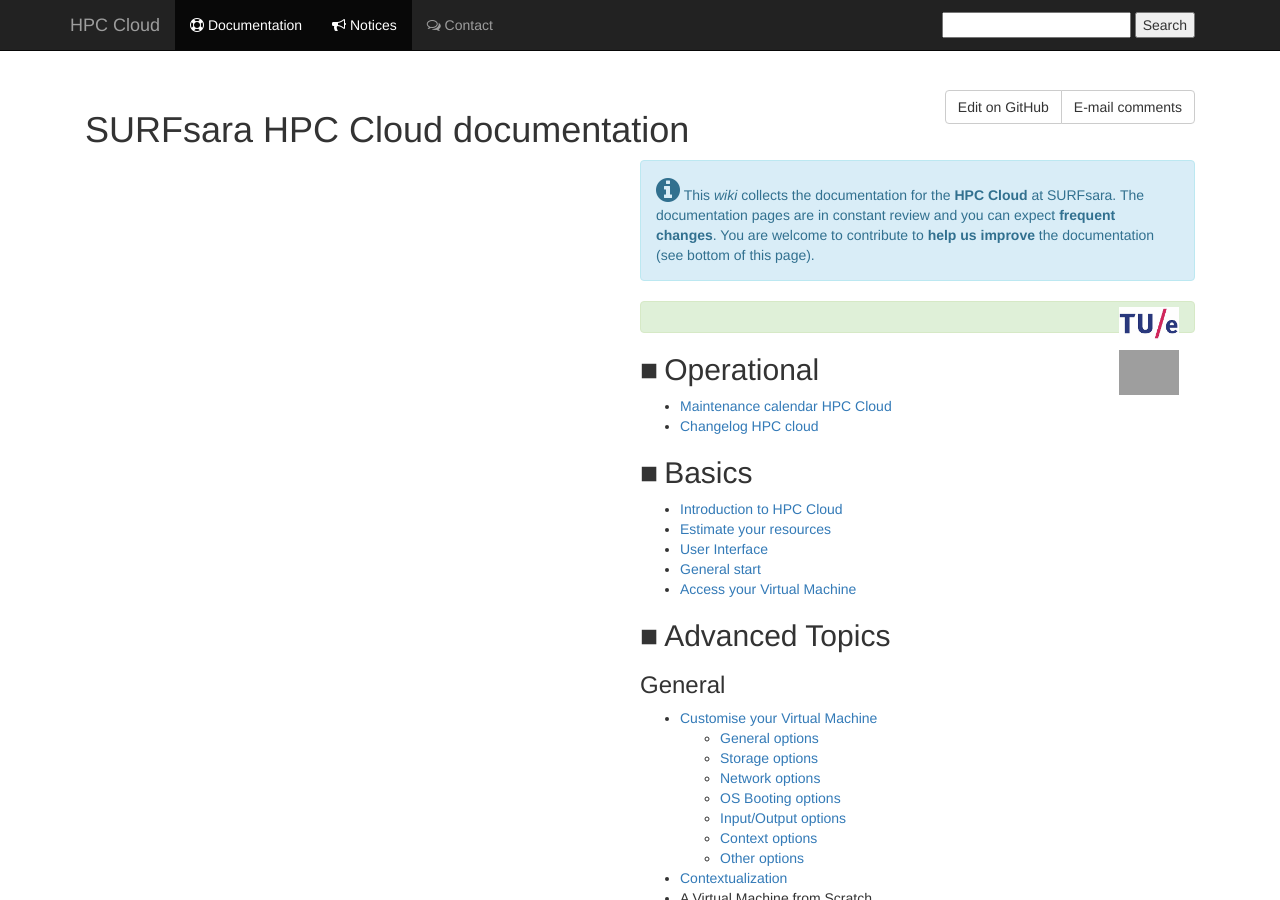
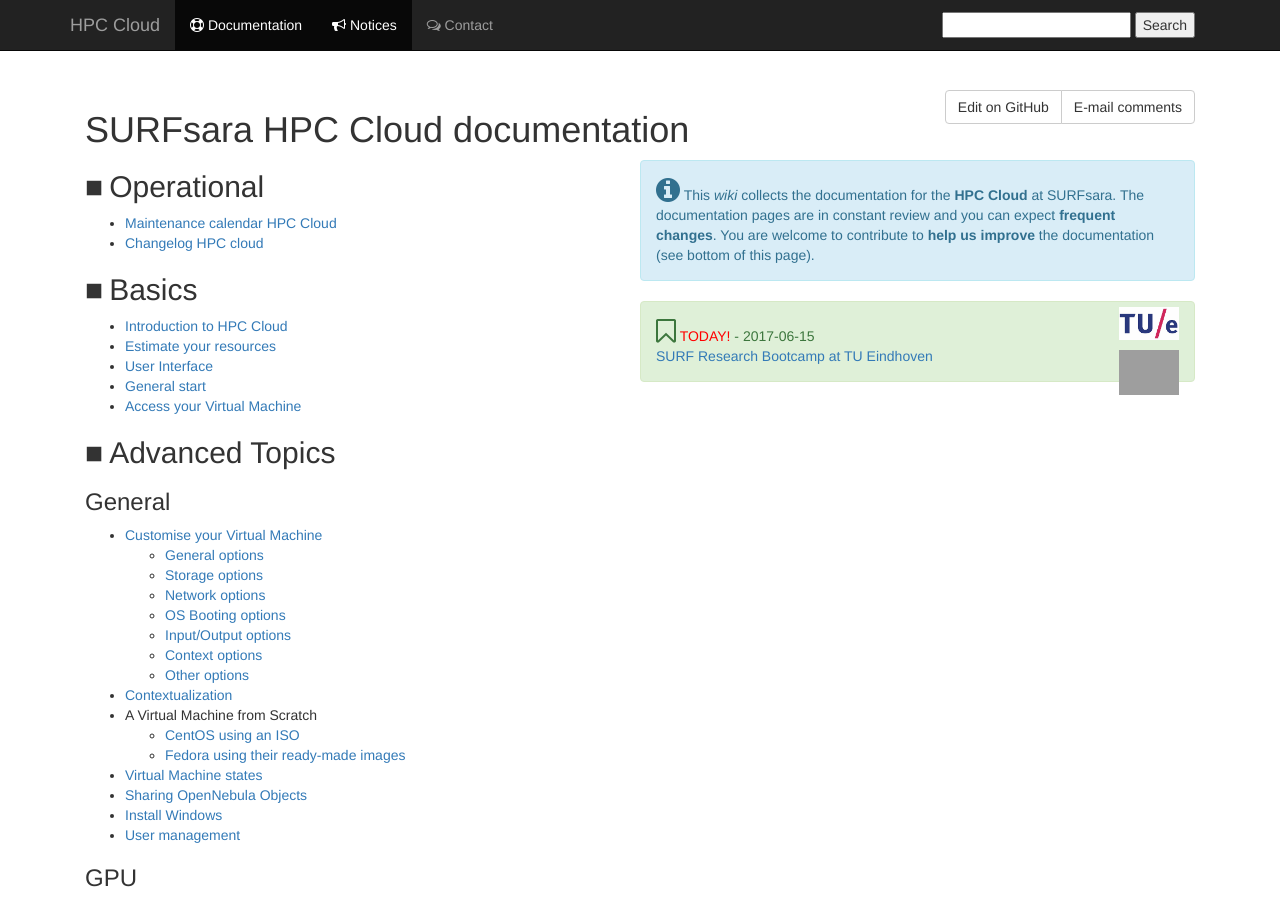
Before and after one commit to sara-nl/clouddocs, a Jekyll site: the page built from index.markdown, in a window 1280 px wide and 900 px high. Built offline with Jekyll 4.4.1, drawn with Linux system fonts in a browser that asks for light colours; nearby versions of some CDN libraries; our own code applies the rules of GitHub Pages for plain Markdown files; grey boxes are pictures that could not be loaded.

Commit message:
Reverting

```diff
--- a/index.markdown
+++ b/index.markdown
@@ -4,6 +4,7 @@
 # SURFsara HPC Cloud documentation
 
 <div style="float:right;max-width:50%;" markdown="1">
+
 <div class="alert alert-info" markdown="1">
 <i class="fa fa-info-circle fa-2x" aria-hidden="true"></i>
 This _wiki_ collects the documentation for the **HPC Cloud** at SURFsara. The documentation pages are in constant review and you can expect **frequent changes**. You are welcome to contribute to **help us improve** the documentation (see bottom of this page).
@@ -16,6 +17,10 @@
 <div style="max-width:60px;" markdown="1">
 ![SURFsara logo](/images/SURFsara_logo.png)
 </div>
+</div>
+
+<i class="fa fa-bookmark-o fa-2x" aria-hidden="true"></i>
+<span style="color:red;">TODAY!</span> - 2017-06-15 <br/> [SURF Research Bootcamp at TU Eindhoven](bootcamp-20170615/index)
 </div>
 
 <div style="display:none;" class="alert alert-success" markdown="1">
```
